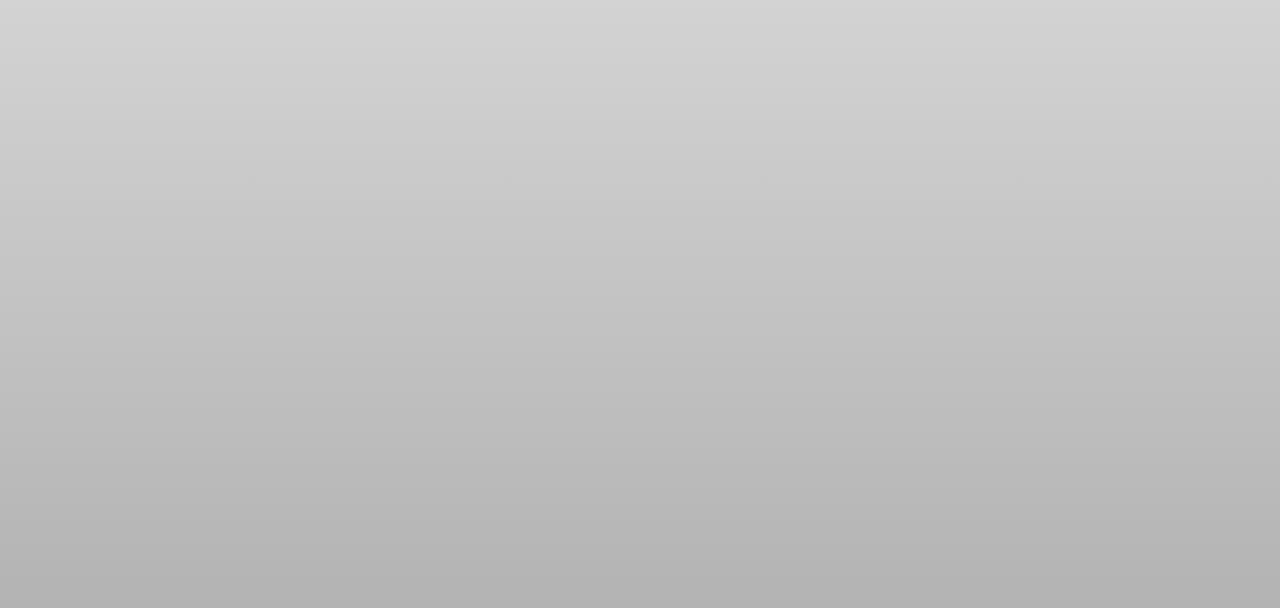
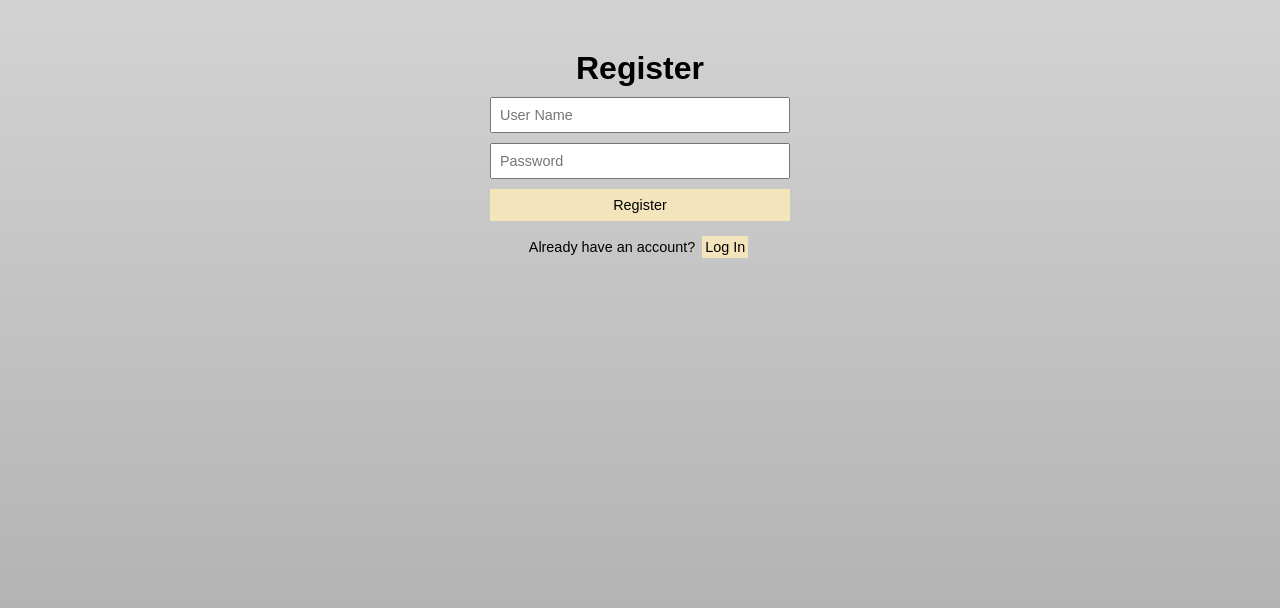
Before and after one commit to aaron-quickstart/project4repo, a React (Vite) app in the folder project4app/: page /register in a window 1280 px wide. Before the commit this address had no page. Shown: the top 608 px of the page. Built offline with nearby package versions, Linux system fonts and the light colour scheme.

Commit message:
refactored everything

```diff
--- a/project4app/src/App.jsx
+++ b/project4app/src/App.jsx
@@ -3,12 +3,14 @@ import Home from './pages/Home.jsx';
 import Dashboard from './components/Dashboard.jsx';
 import DiscussionPage from './pages/DiscussionPage.jsx';
 import './AppGlobal.css';
+import Register from './components/Register.jsx';
 
 function App() {
   return (
     <div className="app">
       <Routes>
         <Route path="/" element={<Home />} />
+        <Route path='/register' element={< Register />}/>
         <Route path="/dashboard" element={<Dashboard />} />
         <Route path="/discussion/:category" element={<DiscussionPage />} />
       </Routes>
--- a/project4app/src/components/Register.jsx
+++ b/project4app/src/components/Register.jsx
@@ -40,9 +40,10 @@ export default function Register() {
         />
         <button type="submit">Register</button>
       </form>
+      <br/>
       <p>
         Already have an account?{' '}
-        <Link to="/">Log In</Link>
+        <Link className='buttonLink' to="/">Log In</Link>
       </p>
     </main>
   );
```
